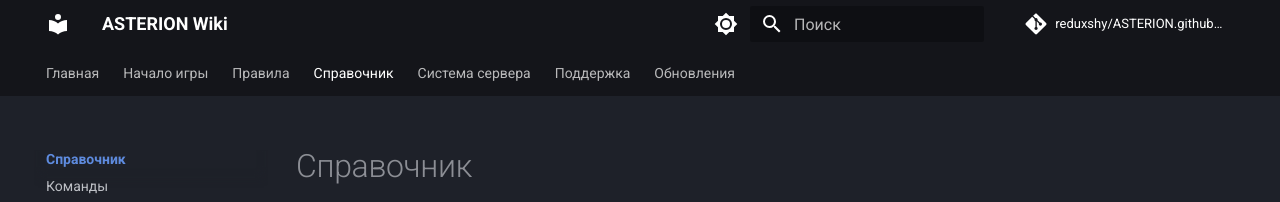
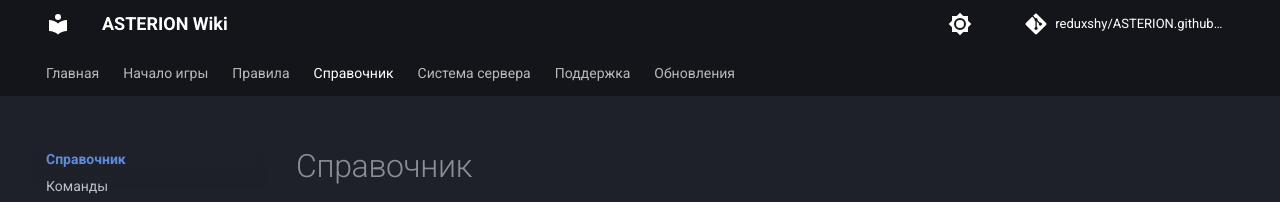
Before and after one commit to reduxshy/ASTERION, an MkDocs documentation site: the page built from docs/guide/index.md, in a window 1280 px wide. Shown: the top 202 px of the page. Built offline with MkDocs 1.6.1 and Material for MkDocs 9.7.7, drawn with Linux system fonts in a browser that asks for light colours; comment, search, counter and statistics services are not loaded.

Commit message:
Hide default page header and search interface

```diff
--- a/docs/stylesheets/extra.css
+++ b/docs/stylesheets/extra.css
@@ -374,3 +374,14 @@ body:has(.asterion-hero) .md-typeset h2 {
     transition: none;
   }
 }
+
+/* Главная: скрываем стандартный заголовок страницы */
+body:has(.asterion-hero) .md-content__inner > h1:first-child {
+  display: none;
+}
+
+/* Поиск не нужен — убираем его из интерфейса */
+.md-header__button[for="__search"],
+.md-search {
+  display: none !important;
+}
```
